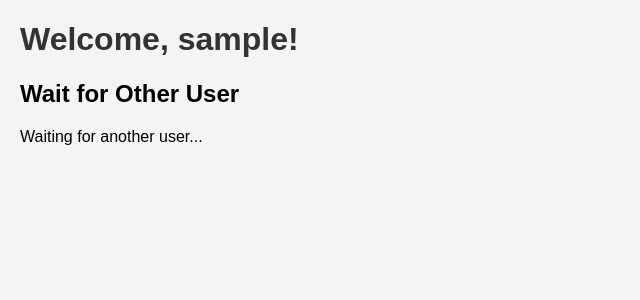
After one commit to BIueMan/ReverseDixit, a FastAPI app: template templates/wait_for_user.html in a window 1280 px wide. The commit adds this page. Shown: the top 300 px of the page, without its empty margins (0-640 px from the left). Run offline with FastAPI, Linux system fonts and the light colour scheme; the template is opened without the code that fills it: most values are stand-ins (such as "Sample title", 1, 10 or a date in 2020).

Commit message:
the start of the web ui, init of setup

```diff
--- a/main.py
+++ b/main.py
@@ -19,25 +19,29 @@ async def login_page(request: Request):
     return templates.TemplateResponse("login.html", {"request": request})
 
 
-@app.post("/", response_class=HTMLResponse)
+@app.post("/waiting-room", response_class=HTMLResponse)
 async def create_user(request: Request, username: str = Form(...)):
-    # Check if user exists (in a real app, you would perform database queries here)
+    # Check if user exists
     if not is_user_exists(username):
-        # Redirect to page 2
-        return templates.TemplateResponse("page2.html", {"request": request, "username": username})
+        # Redirect to waiting lobby
+        return templates.TemplateResponse("waiting_lobby.html", {"request": request, "username": username, "users": [key for key in USER_DICT.keys()]})
     else:
-        # User already exists, handle accordingly (e.g., show an error message)
+        # User already exists, handle accordingly
         return templates.TemplateResponse("login.html", {"request": request, "error_message": "User already exists"})
+
+@app.post("/enter-prompt-init", response_class=HTMLResponse)
+async def enter_prompt_init(request: Request, username: str = Form(...)):
+    return templates.TemplateResponse("enter_prompt_init.html", {"request": request, "username": username})
 
 
 # Page 2: Send Text
-@app.post("/send-text", response_class=HTMLResponse)
+@app.post("/waiting_ai", response_class=HTMLResponse)
 async def send_text(request: Request, username: str = Form(...), text: str = Form(...)):
     # Process the text (in a real app, you might save it to a database, etc.)
     processed_text = process_text(username, text)
 
     # Display the processed text along with the username
-    return templates.TemplateResponse("result.html", {"request": request, "username": username, "processed_text": processed_text})
+    return templates.TemplateResponse("waiting_ai.html", {"request": request, "username": username, "processed_text": processed_text})
 
 
 USER_DICT = {}
@@ -46,7 +50,7 @@ def is_user_exists(username: str):
     username = username.strip()
 
     def append_user(username):
-        USER_DICT[username] = ["", ""]
+        USER_DICT[username] = {"global_prompt": "", "current_prompt": ""}
         print(f"***** User added - {print_colors['yellow']}{username}{print_colors['reset']} *****")
         return False
 
@@ -58,6 +62,6 @@ def is_user_exists(username: str):
 
 
 def process_text(username: str, text: str):
-    USER_DICT[username] = text
+    USER_DICT[username]["global_prompt"] = text
     print(f"***** {print_colors['yellow']}{username}{print_colors['reset']} added new prompt was given - {print_colors['yellow']}{text}{print_colors['reset']} *****")
     return f"Processed Text: {text}"
--- a/templates/login.html
+++ b/templates/login.html
@@ -9,7 +9,7 @@
     {% if error_message %}
         <p style="color: red;">{{ error_message }}</p>
     {% endif %}
-    <form method="post">
+    <form method="post" action="/waiting-room">
         <label for="username">Username:</label>
         <input type="text" name="username" required>
         <button type="submit">Create User</button>
--- /dev/null
+++ b/templates/wait_for_user.html
@@ -0,0 +1,19 @@
+<!DOCTYPE html>
+<html lang="en">
+<head>
+    <meta charset="UTF-8">
+    <meta http-equiv="X-UA-Compatible" content="IE=edge">
+    <meta name="viewport" content="width=device-width, initial-scale=1.0">
+    <title>Wait for Other User</title>
+    <link rel="stylesheet" href="{{ url_for('static', path='style.css') }}">
+</head>
+<body>
+    <h1>Welcome, {{ username }}!</h1>
+    <h2>Wait for Other User</h2>
+    <p>Waiting for another user...</p>
+    <div id="timer"></div>
+    <script>
+        // Add logic for the timer (e.g., countdown)
+    </script>
+</body>
+</html>
--- /dev/null
+++ b/todo.txt
@@ -0,0 +1,3 @@
+- [] work with full camunication
+- [] update list when in `waiting room`
+- [] when master press start, move to next page (with all users)
```
Also changed, not shown: templates/enter_promp.html (added, +21 -0 lines), templates/page2.html (deleted, +0 -18 lines), templates/waiting_ai.html (added, +18 -0 lines).
